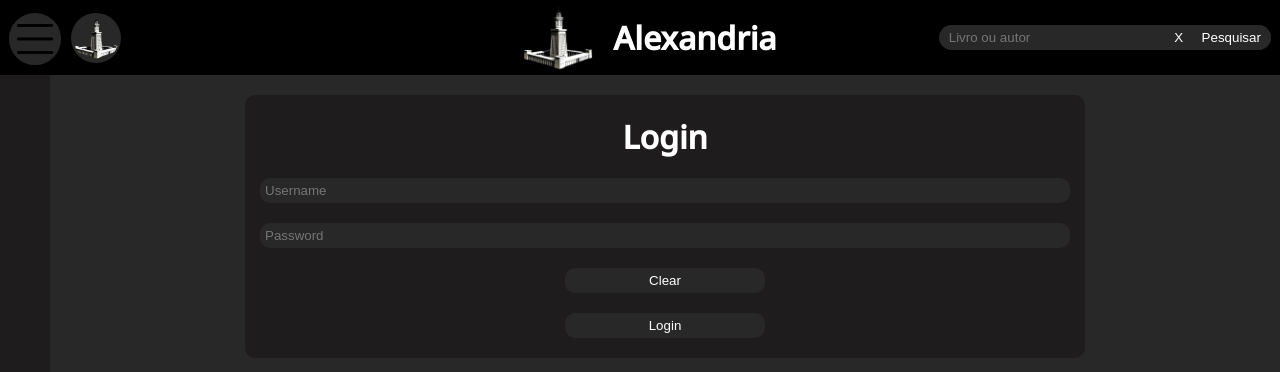
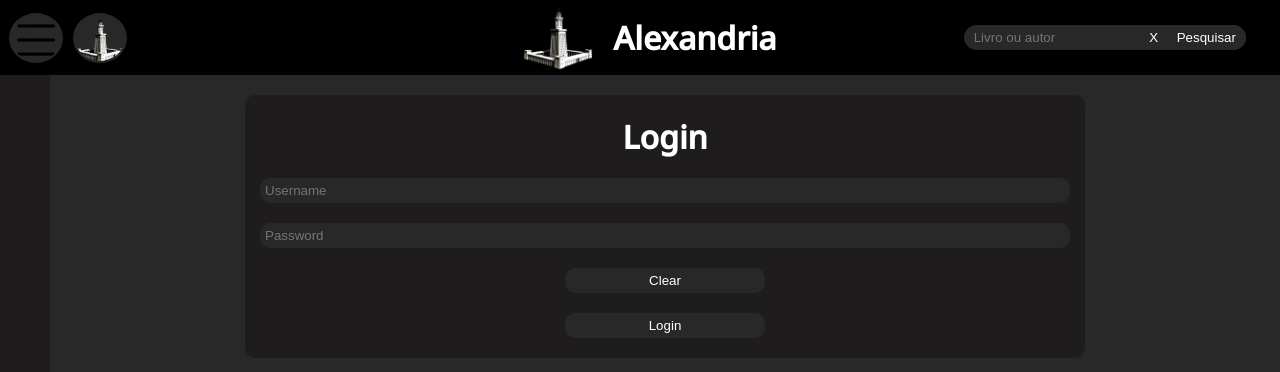
Before and after one commit to Wanddarey/PAP, a PHP site: page /dashboard/Login.php in a window 1280 px wide. Shown: the top 372 px of the page. Run offline with PHP 8.4, Linux system fonts and the light colour scheme.

Commit message:
comit fixolas

```diff
--- a/Login.php
+++ b/Login.php
@@ -8,7 +8,7 @@ $userName;
 $userNameError = "";
 $password;
 $passwordError = "";
-if ($_SERVER["REQUEST_METHOD"] == "POST" && $_POST["userName"] == "" && $_POST["password"] == "") {
+if ($_SERVER["REQUEST_METHOD"] == "POST" && $_POST["userName"] != "" && $_POST["password"] != "") {
     $userName = test_input($_POST["userName"]);
     $password = test_input($_POST["password"]);
     $user = Login($userName)[0];
--- a/css/Styles.css
+++ b/css/Styles.css
@@ -80,13 +80,18 @@ header {
 }
 
 .pfpContainerCorner {
-    aspect-ratio: 1/1;
     border-radius: 50%;
     background-color: var(--grey);
     border: 2px;
     border-color: var(--grey);
     border-style: solid;
     z-index: 8;
+    overflow: hidden;
+}
+
+.pfpImg {
+    aspect-ratio: 1/1;
+    height: 50px;
 }
 
 .pfpContainerCorner:hover {
@@ -148,7 +153,7 @@ header {
     position: relative;
     display: flex;
     flex-wrap: wrap;
-    width: 100%;
+    width: 85%;
     flex-direction: row;
     font-size: var(--fontSize);
     margin: 0px;
--- a/css/livro.css
+++ b/css/livro.css
@@ -124,6 +124,6 @@ body {
 }
 
 .pdfEmbed {
-    height:100%;
+    height: calc(100dvh - 75px);
     width: 100%;
 }
--- a/html/header.php
+++ b/html/header.php
@@ -1,12 +1,12 @@
 <header>
     <div class="menu">
         <div class="menuContainer">
-        <a href="#sideMenu"><img id="pfpCorner" src="./resources/hmbmenu.webp" class="pfpContainerCorner" alt=""></a>
+        <a href="#sideMenu" class="pfpContainerCorner"><img id="pfpCorner" src="./resources/hmbmenu.webp" class="pfpImg" alt=""></a>
             <?php
-                if ( 1 == 1) {
-                    echo '<img id="pfpCorner" src="./resources/alexandriaLogoFinal.webp" class="pfpContainerCorner" alt="">';
+                if (1 == 1) {
+                    echo '<a href="./Login.php" class="pfpContainerCorner"><img id="pfpCorner" src="./resources/alexandriaLogoFinal.webp" class="pfpImg" alt=""></a>';
                 } else {
-
+                    echo '<a href="./Account.php" class="pfpContainerCorner"><img id="pfpCorner" src="./resources/alexandriaLogoFinal.webp" class="pfpImg" alt=""></a>';
                 }
 
             ?>
--- a/php/DBConnector.php
+++ b/php/DBConnector.php
@@ -2,7 +2,7 @@
 //$servername = "sql212.infinityfree.com";
 //$username = "if0_34623021";
 //$password = "vSFEzWq8xLlucvL";
-$DBname = "papdb";
+$DBname = "DemoPAPdb";
 $servername = "localhost";
 $username = "root";
 $password = "";
--- a/query.php
+++ b/query.php
@@ -14,9 +14,9 @@
 
   <div class="lowerBody">
     <?php
+
     include_once './php/DBConnector.php';
     include_once './php/Basics.php';
-
     $pgs = 0;
 
     function mkbtn($query, $pg) {
@@ -97,7 +97,7 @@ function displayQuery($books)
     $displayCard = '<a href="http://localhost/dashboard/pap/livro.php?book=' . $book['Id'] . '" Title=' . $book['title'] . '><div class="displayCardGrid">';
     $displayHalf = '<div class="displayHalf">';
     if (empty($book['cover'])) {
-      $displayImage = '<img class="displayImage" src="./imagens/gridImages/placeholderGrid.webp">';
+      $displayImage = '<img class="displayImage" src="./imagens/gridImages/loremGrid.webp">';
     } else {
       $displayImage = '<img class="displayImage" src="./imagens/gridImages/' . $book['cover'] . 'Grid.webp">';
     }
```
Also changed, not shown: .github/workflows/php.yml (deleted), imagens/displayImages/lorem.webp (added), imagens/displayImages/lorem_ipsum_blanco-_1024px-1.png (added), imagens/gridImages/loremGrid.webp (added).
